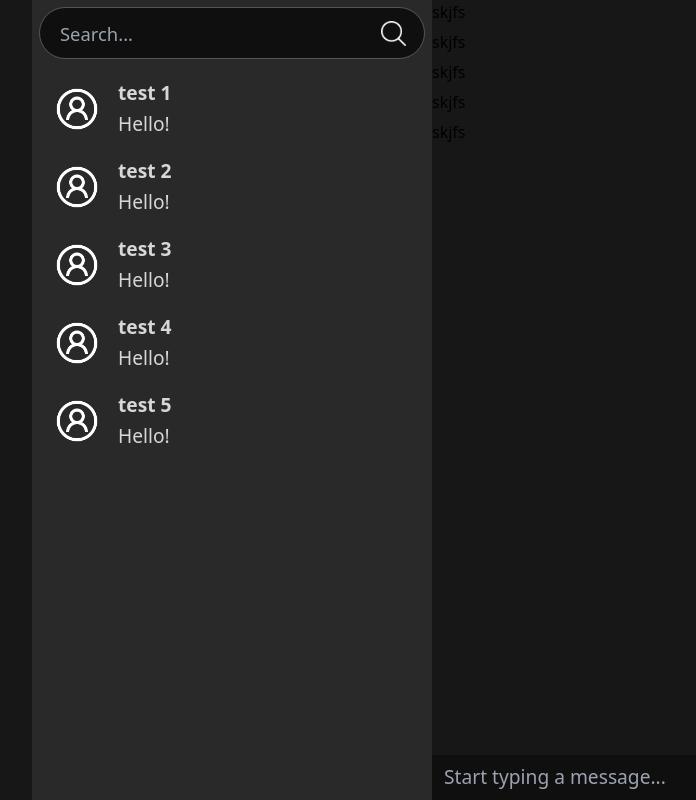
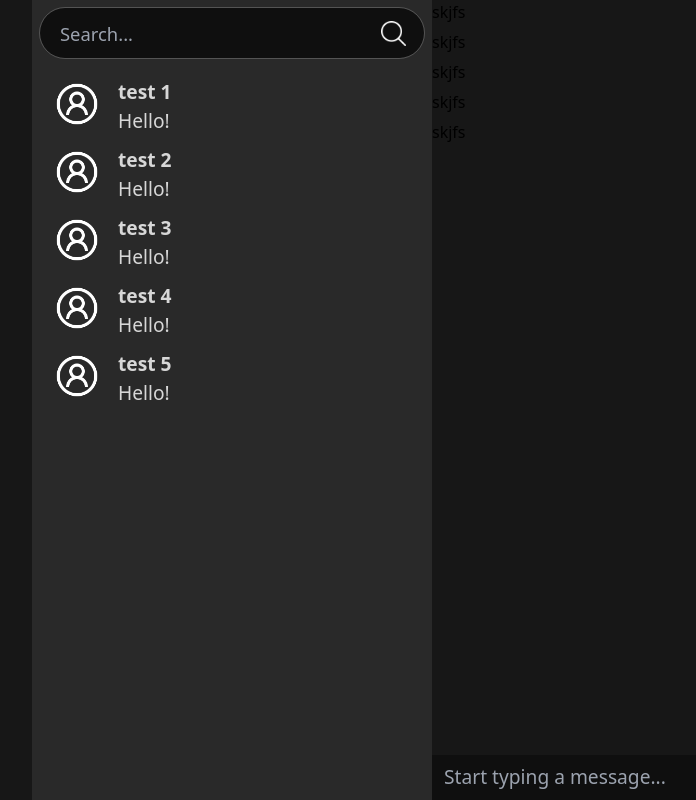
Before and after one commit to udborets/chat-app, a Next.js app in the folder client/: page / in a window 1280 px wide. Shown: the whole page, without its empty margins (108-804 px from the left). Built offline with nearby package versions, Linux system fonts and the light colour scheme.

Commit message:
change change item scale

```diff
--- a/client/features/ChatBar/ChatItem/styles.module.scss
+++ b/client/features/ChatBar/ChatItem/styles.module.scss
@@ -1,5 +1,5 @@
 .chatItem {
-  @apply flex w-[96%] h-[70px] min-h-[70px]
+  @apply flex w-[96%] h-[60px] min-h-[60px]
     text-[1.2rem] py-1 px-3 justify-center items-center gap-4 rounded-[10px];
   transition: all 0.3s ease-out;
 }
```
